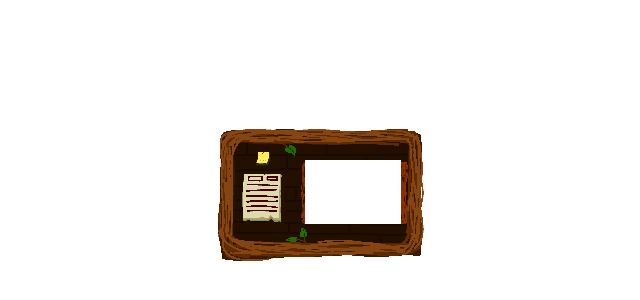
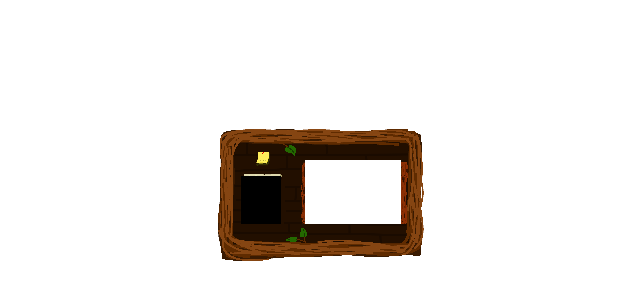
Before and after one commit to Katie-N/HackKU2024, a Vue app: page /bulletin in a window 1280 px wide. Shown: the part 168-468 px from the top of the page, without its empty margins (319-959 px from the left). Built offline with nearby package versions, Linux system fonts and the light colour scheme.

Commit message:
Button positioned over flier on bulletin board

```diff
--- a/src/components/BulletinBoard.vue
+++ b/src/components/BulletinBoard.vue
@@ -2,6 +2,7 @@
   <div class="absolute left-0 right-0 top-0 bottom-0 w-52 h-52 pb-12 m-auto">
     <img src="../assets/images/Bulletin Board.png">
     <button class="absolute right-6 top-8 w-24 h-16 bg-white"></button>
+    <button class="absolute left-6 top-12 w-10 h-12 bg-black"></button>
   </div>
 </template>
 <script>
```
